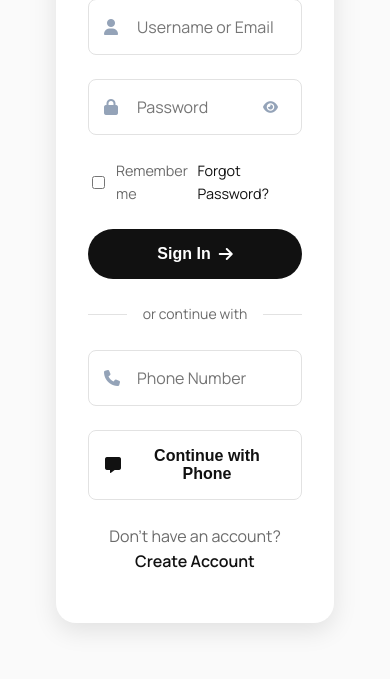
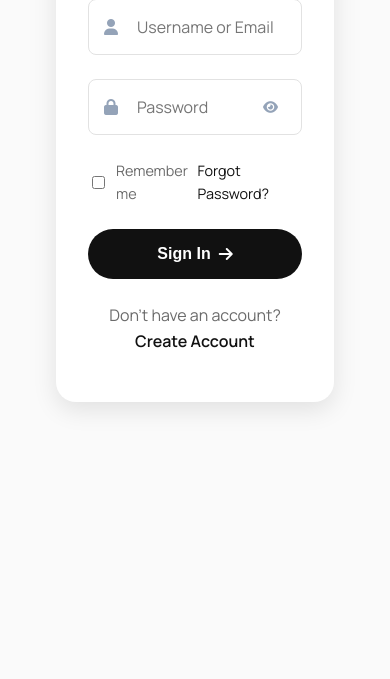
Before and after one commit to manoharreddyvoladri/Gesture_speak_App, a Python web app: template templates/login.html in a window 390 px wide. Shown: the part 610-1289 px from the top of the page. After the commit the page ends 1020 px from the top, so only its background shows below. Run offline with Jinja, Linux system fonts and the light colour scheme; the template is opened without the code that fills it, so the values that code supplies are empty.

Commit message:
Fix mobile call controls being unclickable; remove OTP UI
- room.html: on mobile, the chat/people side panel was position:fixed
  spanning the full viewport height (top:0 to bottom:0) at a higher
  z-index than the controls bar underneath, and was open by default -
  it silently intercepted every tap over the leave/mute/camera/settings
  buttons. Default it to the same closed "peek tab" state the desktop
  collapse behavior already uses (sliding fully off-screen would have
  also carried the toggle tab out of reach, since a transform'd ancestor
  becomes the positioning context for its position:absolute children),
  and raise the controls bar's z-index above the panel so it stays
  clickable even while the panel is open.
- room.html: 100vh can be taller than the actually-visible mobile
  viewport (behind the browser's address bar), pushing the controls bar
  out of view with no way to scroll to it (overflow:hidden on body).
  Add 100dvh as a progressive-enhancement override.
- login.html: remove the phone/OTP sign-in option from the UI (Twilio
  isn't provisioned correctly in this deployment - saw a live "'From'
  ... is not a Twilio phone number" error - so this path was broken and
  unusable anyway). Backend routes (/phone_signin, /verify_otp) are
  untouched, just unreachable from any UI now.

Co-Authored-By: Claude Sonnet 5 <noreply@anthropic.com>

```diff
--- a/templates/login.html
+++ b/templates/login.html
@@ -65,21 +65,6 @@
                     </button>
                 </form>
 
-                <div class="auth-divider">
-                    <span>or continue with</span>
-                </div>
-
-                <form action="{{ url_for('phone_signin') }}" method="POST" class="phone-form">
-                    <div class="input-group">
-                        <i class="fas fa-phone input-icon"></i>
-                        <input type="tel" name="phone_number" placeholder="Phone Number" pattern="[0-9]{10}" required>
-                    </div>
-                    <button type="submit" class="phone-button">
-                        <i class="fas fa-message"></i>
-                        Continue with Phone
-                    </button>
-                </form>
-
                 <p class="auth-switch">
                     Don't have an account?
                     <a href="{{ url_for('register') }}">Create Account</a>
```
Also changed, not shown: templates/room.html (+23 -1 lines).
